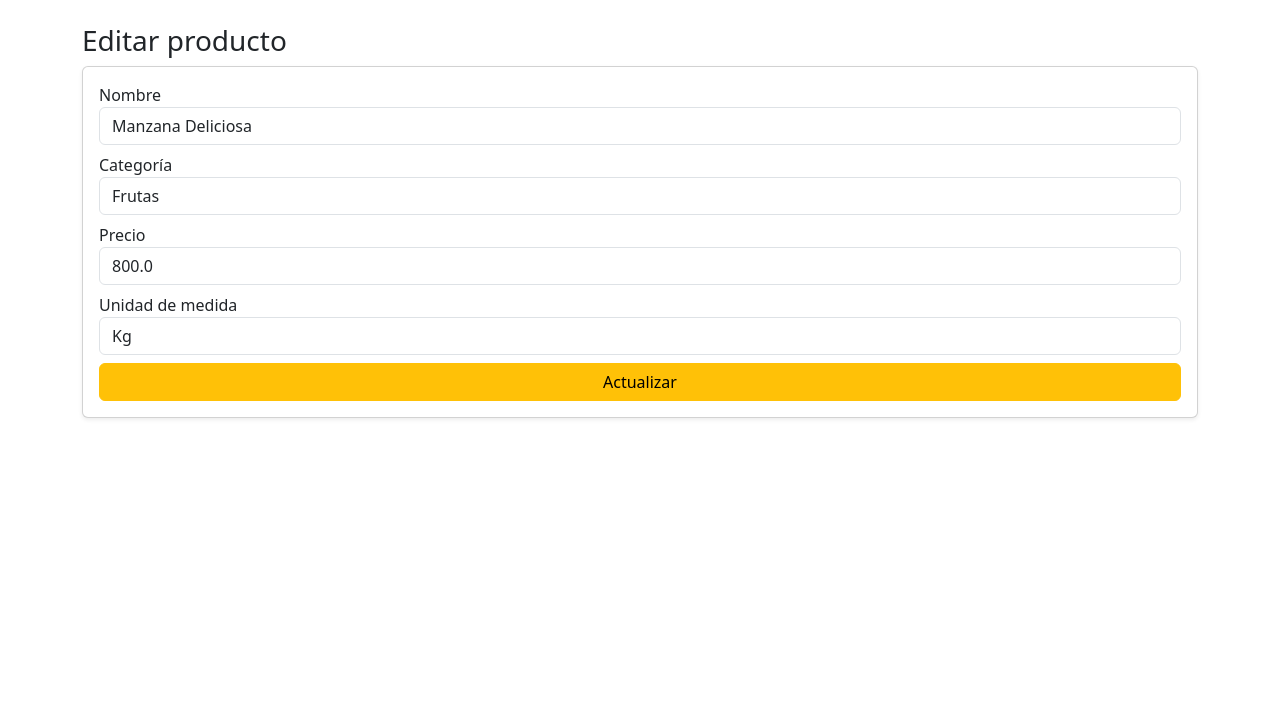
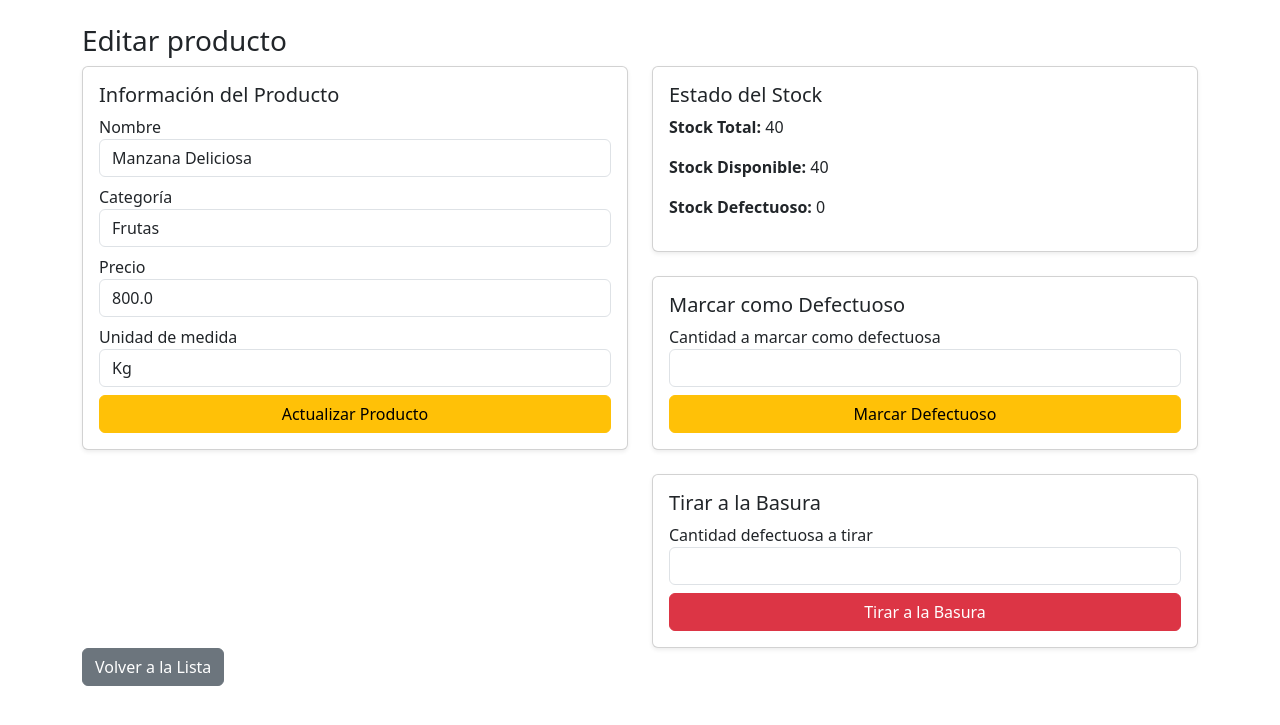
Before and after one commit to Ivo-Juric/Verduleria, a Flask app: page /productos/editar/1 in a window 1280 px wide. Shown: the part 56-781 px from the top of the page. Run offline with Flask 3, Linux system fonts and the light colour scheme; a user stored in the database is signed in; data comes from the database, SQL or seed files in the repository; both versions use the stored data as it was after the commit.

Commit message:
Implementar gestión de stock defectuoso: agregar columna stock_defectuoso, actualizar lógica de stock disponible, y funcionalidades para marcar defectuoso y tirar a la basura

```diff
--- a/app/routes/productos.py
+++ b/app/routes/productos.py
@@ -84,7 +84,8 @@ def lista():
             p.id,
             p.nombre,
             p.precio,
-            p.stock,
+            p.stock - p.stock_defectuoso AS stock_disponible,
+            p.stock_defectuoso,
             c.nombre AS categoria,
             u.nombre AS unidad
         FROM productos p
@@ -135,21 +136,53 @@ def editar(id):
     unidades = db.execute("SELECT * FROM unidades").fetchall()
 
     if request.method == "POST":
-        nombre = request.form["nombre"]
-        categoria_id = request.form["categoria_id"]
-        precio = float(request.form["precio"])
-        stock = float(request.form["stock"])
-        unidad_id = request.form["unidad_id"]
+        if "actualizar_producto" in request.form:
+            nombre = request.form["nombre"]
+            categoria_id = request.form["categoria_id"]
+            precio = float(request.form["precio"])
+            unidad_id = request.form["unidad_id"]
 
-        db.execute("""
-            UPDATE productos
-            SET nombre=?, precio=?, stock=?, categoria_id=?, unidad_id=?
-            WHERE id=?
-        """, (nombre, precio, stock, categoria_id, unidad_id, id))
-        db.commit()
+            db.execute("""
+                UPDATE productos
+                SET nombre=?, precio=?, categoria_id=?, unidad_id=?
+                WHERE id=?
+            """, (nombre, precio, categoria_id, unidad_id, id))
+            db.commit()
 
-        flash("Producto actualizado", "success")
-        return redirect(url_for("productos.lista"))
+            flash("Producto actualizado", "success")
+            return redirect(url_for("productos.editar", id=id))
+
+        elif "marcar_defectuoso" in request.form:
+            cantidad_defectuosa = float(request.form["cantidad_defectuosa"])
+            if cantidad_defectuosa > 0:
+                stock_disponible = producto["stock"] - producto["stock_defectuoso"]
+                if cantidad_defectuosa <= stock_disponible:
+                    db.execute("""
+                        UPDATE productos
+                        SET stock_defectuoso = stock_defectuoso + ?
+                        WHERE id=?
+                    """, (cantidad_defectuosa, id))
+                    db.commit()
+                    flash(f"Se marcaron {cantidad_defectuosa} unidades como defectuosas", "warning")
+                else:
+                    flash("Cantidad excede el stock disponible", "danger")
+            return redirect(url_for("productos.editar", id=id))
+
+        elif "tirar_basura" in request.form:
+            cantidad_basura = float(request.form["cantidad_basura"])
+            if cantidad_basura > 0:
+                if cantidad_basura <= producto["stock_defectuoso"]:
+                    db.execute("""
+                        UPDATE productos
+                        SET stock_defectuoso = stock_defectuoso - ?,
+                            stock = stock - ?
+                        WHERE id=?
+                    """, (cantidad_basura, cantidad_basura, id))
+                    db.commit()
+                    flash(f"Se tiraron {cantidad_basura} unidades defectuosas a la basura", "danger")
+                else:
+                    flash("Cantidad excede el stock defectuoso", "danger")
+            return redirect(url_for("productos.editar", id=id))
 
     return render_template("productos/editar.html",
                            producto=producto,
@@ -211,9 +244,9 @@ def gestionar_stock(id):
 @login_required
 def obtener_stock(id):
     db = get_db()
-    producto = db.execute("SELECT stock FROM productos WHERE id=?", (id,)).fetchone()
+    producto = db.execute("SELECT stock - stock_defectuoso AS stock_disponible FROM productos WHERE id=?", (id,)).fetchone()
     if producto:
-        return jsonify({"stock": producto["stock"]})
+        return jsonify({"stock": producto["stock_disponible"]})
     return jsonify({"error": "Producto no encontrado"}), 404
 
 
--- a/app/templates/productos/editar.html
+++ b/app/templates/productos/editar.html
@@ -2,13 +2,17 @@
 {% block contenido %}
 <h3>Editar producto</h3>
 
-<form method="POST" class="card p-3 shadow-sm">
+<div class="row">
+    <div class="col-md-6">
+        <form method="POST" class="card p-3 shadow-sm mb-4">
+            <h5>Información del Producto</h5>
+            <input type="hidden" name="actualizar_producto" value="1">
 
             <label>Nombre</label>
-    <input name="nombre" value="{{ producto.nombre }}" class="form-control mb-2">
+            <input name="nombre" value="{{ producto.nombre }}" class="form-control mb-2" required>
 
             <label>Categoría</label>
-    <select name="categoria_id" class="form-control mb-2">
+            <select name="categoria_id" class="form-control mb-2" required>
                 {% for c in categorias %}
                     <option value="{{ c.id }}" {% if c.id == producto.categoria_id %}selected{% endif %}>
                         {{ c.nombre }}
@@ -17,10 +21,10 @@
             </select>
 
             <label>Precio</label>
-    <input name="precio" value="{{ producto.precio }}" class="form-control mb-2" type="number" step="0.01">
+            <input name="precio" value="{{ producto.precio }}" class="form-control mb-2" type="number" step="0.01" required>
 
             <label>Unidad de medida</label>
-    <select name="unidad_id" class="form-control mb-2">
+            <select name="unidad_id" class="form-control mb-2" required>
                 {% for u in unidades %}
                     <option value="{{ u.id }}" {% if u.id == producto.unidad_id %}selected{% endif %}>
                         {{ u.nombre }}
@@ -28,6 +32,35 @@
                 {% endfor %}
             </select>
 
-    <button class="btn btn-warning">Actualizar</button>
+            <button class="btn btn-warning">Actualizar Producto</button>
         </form>
+    </div>
+
+    <div class="col-md-6">
+        <div class="card p-3 shadow-sm mb-4">
+            <h5>Estado del Stock</h5>
+            <p><strong>Stock Total:</strong> {{ producto.stock }}</p>
+            <p><strong>Stock Disponible:</strong> {{ producto.stock - producto.stock_defectuoso }}</p>
+            <p><strong>Stock Defectuoso:</strong> {{ producto.stock_defectuoso }}</p>
+        </div>
+
+        <form method="POST" class="card p-3 shadow-sm mb-4">
+            <h5>Marcar como Defectuoso</h5>
+            <input type="hidden" name="marcar_defectuoso" value="1">
+            <label>Cantidad a marcar como defectuosa</label>
+            <input name="cantidad_defectuosa" class="form-control mb-2" type="number" step="0.01" min="0" required>
+            <button class="btn btn-warning">Marcar Defectuoso</button>
+        </form>
+
+        <form method="POST" class="card p-3 shadow-sm">
+            <h5>Tirar a la Basura</h5>
+            <input type="hidden" name="tirar_basura" value="1">
+            <label>Cantidad defectuosa a tirar</label>
+            <input name="cantidad_basura" class="form-control mb-2" type="number" step="0.01" min="0" required>
+            <button class="btn btn-danger">Tirar a la Basura</button>
+        </form>
+    </div>
+</div>
+
+<a href="/productos/" class="btn btn-secondary">Volver a la Lista</a>
 {% endblock %}
--- a/app/templates/productos/gestionar_stock.html
+++ b/app/templates/productos/gestionar_stock.html
@@ -4,7 +4,9 @@
 
 <div class="card p-3 shadow-sm" style="max-width:500px;">
     <div class="mb-3">
-        <p><strong>Stock actual:</strong> {{ producto.stock }} unidades</p>
+        <p><strong>Stock Total:</strong> {{ producto.stock }} unidades</p>
+        <p><strong>Stock Disponible:</strong> {{ producto.stock - producto.stock_defectuoso }} unidades</p>
+        <p><strong>Stock Defectuoso:</strong> {{ producto.stock_defectuoso }} unidades</p>
     </div>
 
     <form method="POST">
--- a/init_db.py
+++ b/init_db.py
@@ -85,6 +85,12 @@ def init_db():
         FOREIGN KEY (unidad_id) REFERENCES unidades(id)
     );
     """)
+
+    # Agregar columna stock_defectuoso si no existe
+    try:
+        cursor.execute("ALTER TABLE productos ADD COLUMN stock_defectuoso INTEGER NOT NULL DEFAULT 0")
+    except sqlite3.OperationalError:
+        pass  # La columna ya existe
 
     # -----------------------
     # Tabla ventas
```
Also changed, not shown: app/routes/ventas.py (+4 -3 lines), app/templates/productos/lista.html (+6 -4 lines), database.db. Lines whose indentation alone changed are shown as unchanged.
